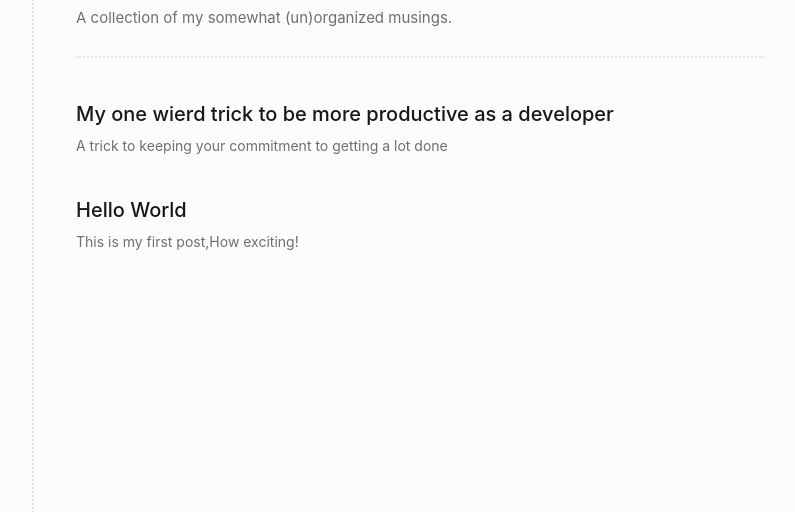
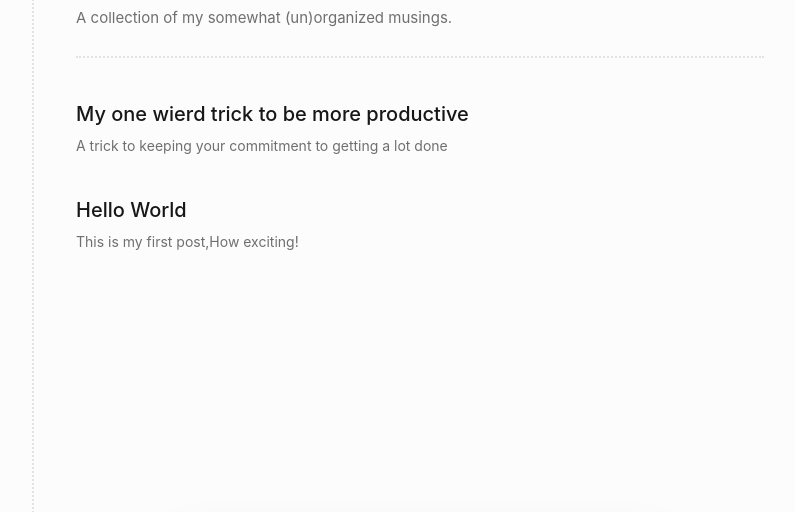
Before and after one commit to dannwaneri/portfolio_v4, a Gatsby site: page /blog/ in a window 1280 px wide. Shown: the part 180-692 px from the top of the page, without its empty margins (220-1015 px from the left). Built offline with nearby package versions, Linux system fonts and the light colour scheme; Gatsby itself is replaced by a stand-in of ours; no server answers.

Commit message:
Update meta-tag.md

```diff
--- a/src/blog/meta-tag.md
+++ b/src/blog/meta-tag.md
@@ -1,5 +1,5 @@
 ---
-title: My one wierd trick to be more productive as a developer
+title: My one wierd trick to be more productive
 description:  A trick to keeping your commitment to getting a lot done
 slug: productivity-trick
 readTime: 1
```
